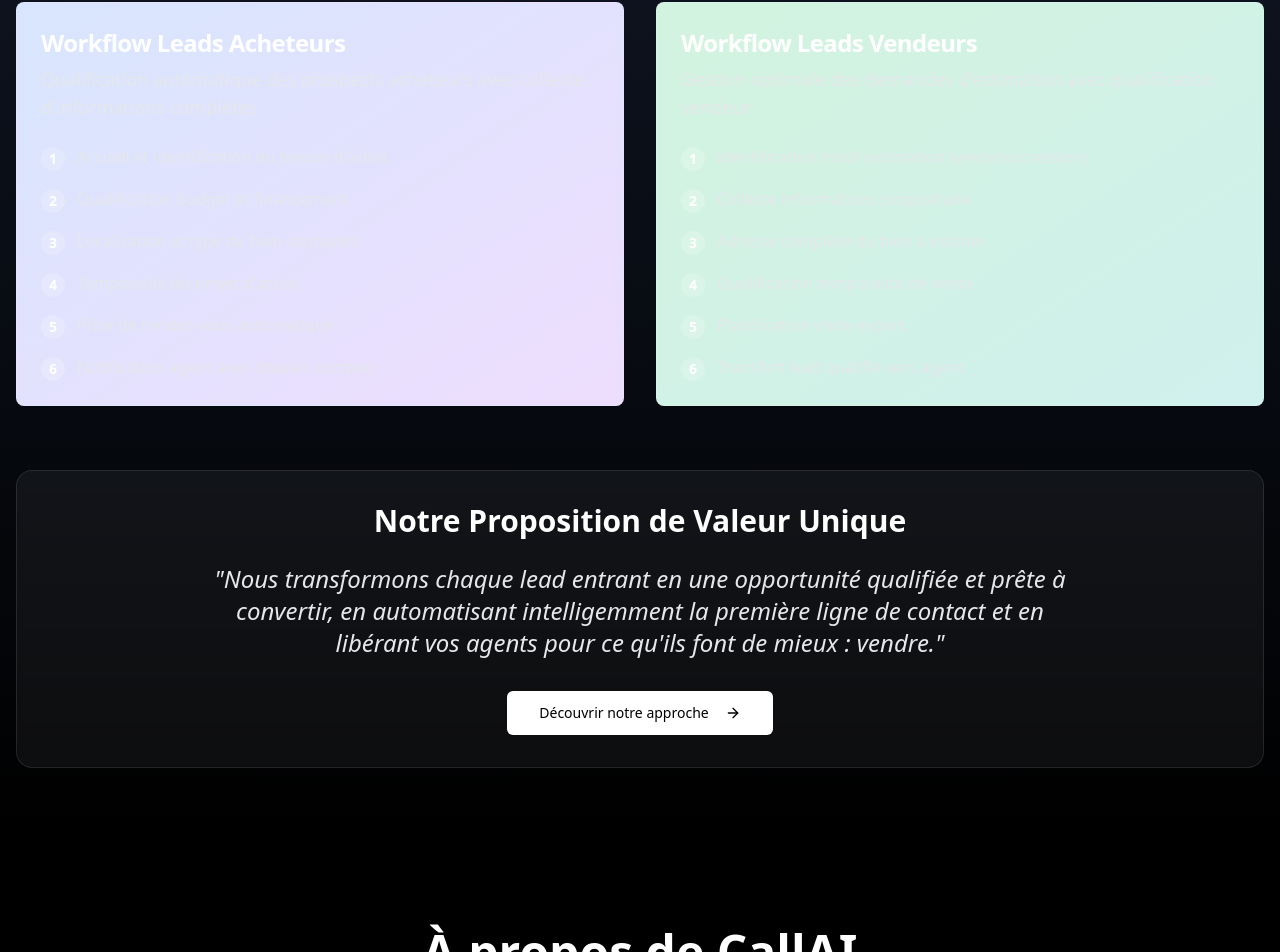
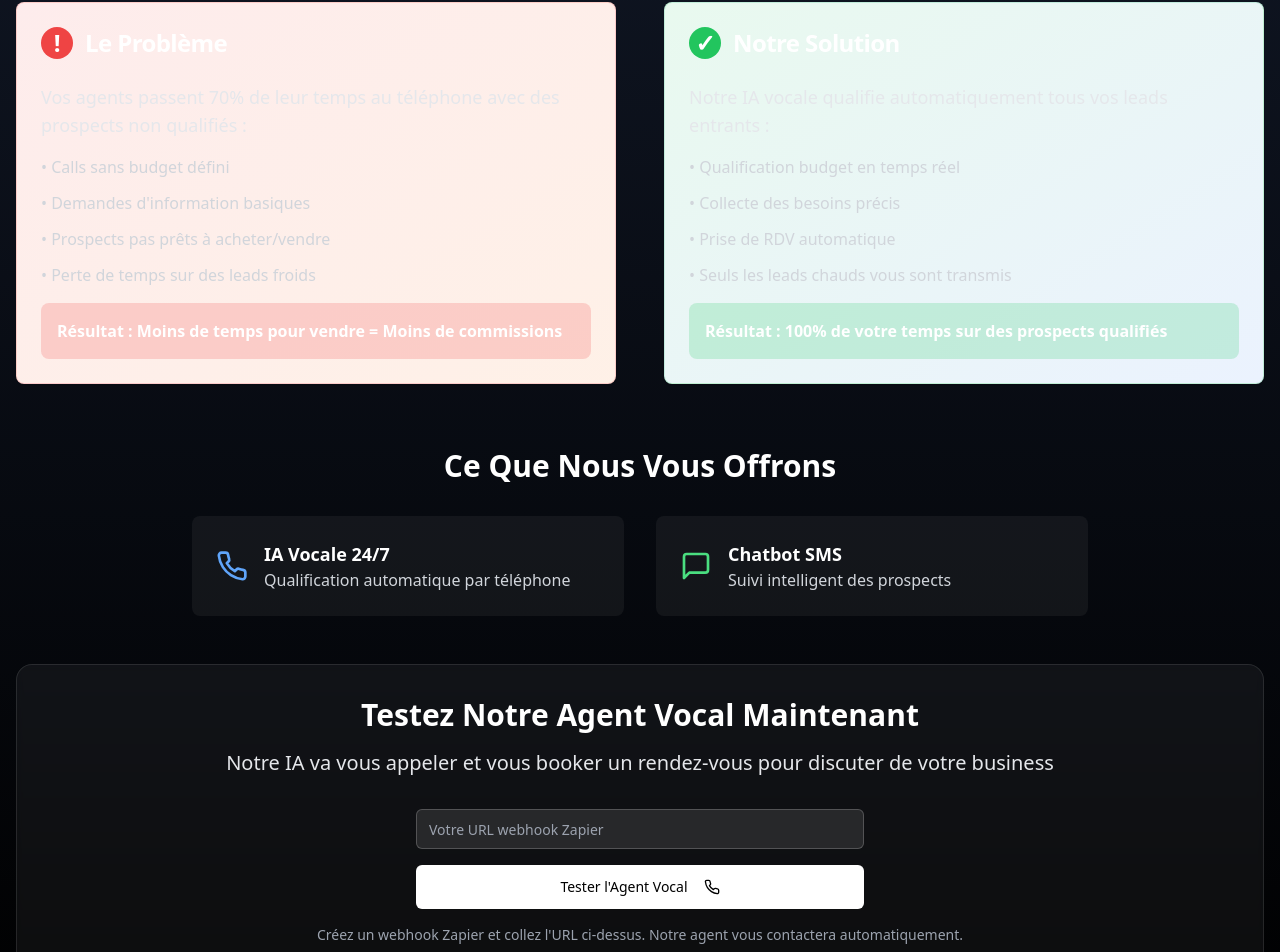
Before and after one commit to yaya12345678989/callai-lead-flow, a React (Vite) app: page / in a window 1280 px wide. Shown: the part 2124-3076 px from the top of the page. Built offline with nearby package versions, Linux system fonts and the light colour scheme.

Commit message:
Add solution and CTA
Add a solution section with a call to action that includes a webhook for testing the voice agent and booking appointments.

```diff
--- a/src/components/Solutions.tsx
+++ b/src/components/Solutions.tsx
@@ -1,37 +1,61 @@
 
-import { ArrowRight, Check } from "lucide-react";
+import { ArrowRight, Phone, MessageSquare } from "lucide-react";
 import { Card, CardContent, CardDescription, CardHeader, CardTitle } from "@/components/ui/card";
 import { Button } from "@/components/ui/button";
+import { Input } from "@/components/ui/input";
+import { useState } from "react";
+import { useToast } from "@/hooks/use-toast";
 
 const Solutions = () => {
-  const workflows = [
-    {
-      title: "Workflow Leads Acheteurs",
-      description: "Qualification automatique des prospects acheteurs avec collecte d'informations complètes",
-      steps: [
-        "Accueil et identification du besoin d'achat",
-        "Qualification budget et financement",
-        "Localisation et type de bien souhaités",
-        "Temporalité du projet d'achat",
-        "Prise de rendez-vous automatique",
-        "Notification agent avec dossier complet"
-      ],
-      color: "from-blue-500/20 to-purple-500/20"
+  const [webhookUrl, setWebhookUrl] = useState("");
+  const [isLoading, setIsLoading] = useState(false);
+  const { toast } = useToast();
+
+  const handleTestAgent = async (e: React.FormEvent) => {
+    e.preventDefault();
+
+    if (!webhookUrl) {
+      toast({
+        title: "Erreur",
+        description: "Veuillez entrer votre webhook URL pour tester notre agent vocal",
+        variant: "destructive",
+      });
+      return;
+    }
+
+    setIsLoading(true);
+    console.log("Déclenchement du webhook pour test agent vocal:", webhookUrl);
+
+    try {
+      const response = await fetch(webhookUrl, {
+        method: "POST",
+        headers: {
+          "Content-Type": "application/json",
         },
-    {
-      title: "Workflow Leads Vendeurs",
-      description: "Gestion optimale des demandes d'estimation avec qualification vendeur",
-      steps: [
-        "Identification motif estimation (vente/succession)",
-        "Collecte informations propriétaire",
-        "Adresse complète du bien à estimer",
-        "Qualification temporalité de vente",
-        "Planification visite expert",
-        "Transfert lead qualifié vers agent"
-      ],
-      color: "from-green-500/20 to-teal-500/20"
+        mode: "no-cors",
+        body: JSON.stringify({
+          timestamp: new Date().toISOString(),
+          test_type: "agent_vocal_callai",
+          message: "Test de l'agent vocal CallAI - Prise de rendez-vous automatique",
+          triggered_from: window.location.origin,
+        }),
+      });
+
+      toast({
+        title: "Agent Vocal Activé",
+        description: "Notre agent vocal va vous contacter dans les prochaines minutes pour planifier un rendez-vous. Vérifiez votre historique Zapier pour confirmer le déclenchement.",
+      });
+    } catch (error) {
+      console.error("Erreur lors du déclenchement du webhook:", error);
+      toast({
+        title: "Erreur",
+        description: "Impossible de déclencher l'agent vocal. Vérifiez votre URL webhook et réessayez.",
+        variant: "destructive",
+      });
+    } finally {
+      setIsLoading(false);
     }
-  ];
+  };
 
   return (
     <section id="solutions" className="py-20 bg-gradient-to-b from-gray-900 to-black">
@@ -39,54 +63,123 @@ const Solutions = () => {
         {/* Header */}
         <div className="text-center mb-16">
           <h2 className="text-4xl md:text-5xl font-bold text-white mb-6">
-            Nos Workflows Intelligents
+            Le Problème que Nous Résolvons
           </h2>
           <p className="text-xl text-gray-300 max-w-3xl mx-auto">
-            Des processus de qualification sur mesure pour maximiser
-            l'efficacité de vos équipes commerciales.
+            Vos agents perdent du temps à qualifier des leads non pertinents au lieu de vendre.
           </p>
         </div>
 
-        {/* Workflows */}
-        <div className="grid lg:grid-cols-2 gap-8 mb-16">
-          {workflows.map((workflow, index) => (
-            <Card key={index} className={`bg-gradient-to-br ${workflow.color} border-white/10 backdrop-blur-sm`}>
+        {/* Problem & Solution */}
+        <div className="grid lg:grid-cols-2 gap-12 mb-16">
+          {/* Problem */}
+          <Card className="bg-gradient-to-br from-red-500/10 to-orange-500/10 border-red-500/20 backdrop-blur-sm">
             <CardHeader>
-                <CardTitle className="text-white text-2xl">{workflow.title}</CardTitle>
-                <CardDescription className="text-gray-200 text-lg">
-                  {workflow.description}
-                </CardDescription>
+              <CardTitle className="text-white text-2xl flex items-center">
+                <span className="w-8 h-8 bg-red-500 rounded-full flex items-center justify-center text-white font-bold mr-3">!</span>
+                Le Problème
+              </CardTitle>
             </CardHeader>
-              <CardContent>
-                <div className="space-y-4">
-                  {workflow.steps.map((step, idx) => (
-                    <div key={idx} className="flex items-start space-x-3">
-                      <div className="flex-shrink-0 w-6 h-6 bg-white/20 rounded-full flex items-center justify-center mt-0.5">
-                        <span className="text-white text-sm font-bold">{idx + 1}</span>
-                      </div>
-                      <p className="text-gray-200">{step}</p>
-                    </div>
-                  ))}
+            <CardContent className="space-y-4">
+              <p className="text-gray-200 text-lg">
+                Vos agents passent 70% de leur temps au téléphone avec des prospects non qualifiés :
+              </p>
+              <ul className="space-y-3 text-gray-300">
+                <li>• Calls sans budget défini</li>
+                <li>• Demandes d'information basiques</li>
+                <li>• Prospects pas prêts à acheter/vendre</li>
+                <li>• Perte de temps sur des leads froids</li>
+              </ul>
+              <div className="bg-red-500/20 p-4 rounded-lg">
+                <p className="text-white font-semibold">
+                  Résultat : Moins de temps pour vendre = Moins de commissions
+                </p>
               </div>
             </CardContent>
           </Card>
-          ))}
+
+          {/* Solution */}
+          <Card className="bg-gradient-to-br from-green-500/10 to-blue-500/10 border-green-500/20 backdrop-blur-sm">
+            <CardHeader>
+              <CardTitle className="text-white text-2xl flex items-center">
+                <span className="w-8 h-8 bg-green-500 rounded-full flex items-center justify-center text-white font-bold mr-3">✓</span>
+                Notre Solution
+              </CardTitle>
+            </CardHeader>
+            <CardContent className="space-y-4">
+              <p className="text-gray-200 text-lg">
+                Notre IA vocale qualifie automatiquement tous vos leads entrants :
+              </p>
+              <ul className="space-y-3 text-gray-300">
+                <li>• Qualification budget en temps réel</li>
+                <li>• Collecte des besoins précis</li>
+                <li>• Prise de RDV automatique</li>
+                <li>• Seuls les leads chauds vous sont transmis</li>
+              </ul>
+              <div className="bg-green-500/20 p-4 rounded-lg">
+                <p className="text-white font-semibold">
+                  Résultat : 100% de votre temps sur des prospects qualifiés
+                </p>
+              </div>
+            </CardContent>
+          </Card>
         </div>
 
-        {/* Value Proposition */}
+        {/* What We Offer */}
+        <div className="text-center mb-12">
+          <h3 className="text-3xl font-bold text-white mb-8">
+            Ce Que Nous Vous Offrons
+          </h3>
+          <div className="grid md:grid-cols-2 gap-8 max-w-4xl mx-auto">
+            <div className="flex items-center space-x-4 bg-white/5 p-6 rounded-lg">
+              <Phone className="text-blue-400" size={32} />
+              <div className="text-left">
+                <h4 className="text-white font-semibold text-lg">IA Vocale 24/7</h4>
+                <p className="text-gray-300">Qualification automatique par téléphone</p>
+              </div>
+            </div>
+            <div className="flex items-center space-x-4 bg-white/5 p-6 rounded-lg">
+              <MessageSquare className="text-green-400" size={32} />
+              <div className="text-left">
+                <h4 className="text-white font-semibold text-lg">Chatbot SMS</h4>
+                <p className="text-gray-300">Suivi intelligent des prospects</p>
+              </div>
+            </div>
+          </div>
+        </div>
+
+        {/* CTA Section */}
         <div className="text-center bg-white/5 backdrop-blur-sm rounded-2xl p-8 border border-white/10">
-          <h3 className="text-3xl font-bold text-white mb-6">
-            Notre Proposition de Valeur Unique
+          <h3 className="text-3xl font-bold text-white mb-4">
+            Testez Notre Agent Vocal Maintenant
           </h3>
-          <blockquote className="text-2xl text-gray-200 italic mb-8 max-w-4xl mx-auto">
-            "Nous transformons chaque lead entrant en une opportunité qualifiée et prête à convertir,
-            en automatisant intelligemment la première ligne de contact et en libérant vos agents
-            pour ce qu'ils font de mieux : vendre."
-          </blockquote>
-          <Button size="lg" className="bg-white text-black hover:bg-gray-200 transition-all duration-300">
-            Découvrir notre approche
-            <ArrowRight className="ml-2" size={20} />
+          <p className="text-xl text-gray-200 mb-8">
+            Notre IA va vous appeler et vous booker un rendez-vous pour discuter de votre business
+          </p>
+
+          <form onSubmit={handleTestAgent} className="max-w-md mx-auto space-y-4">
+            <Input
+              type="url"
+              placeholder="Votre URL webhook Zapier"
+              value={webhookUrl}
+              onChange={(e) => setWebhookUrl(e.target.value)}
+              className="bg-white/10 border-white/20 text-white placeholder:text-gray-400"
+              required
+            />
+            <Button
+              type="submit"
+              size="lg"
+              className="w-full bg-white text-black hover:bg-gray-200 transition-all duration-300"
+              disabled={isLoading}
+            >
+              {isLoading ? "Activation en cours..." : "Tester l'Agent Vocal"}
+              <Phone className="ml-2" size={20} />
             </Button>
+          </form>
+
+          <p className="text-sm text-gray-400 mt-4">
+            Créez un webhook Zapier et collez l'URL ci-dessus. Notre agent vous contactera automatiquement.
+          </p>
         </div>
       </div>
     </section>
```
Lines whose indentation alone changed are shown as unchanged.
